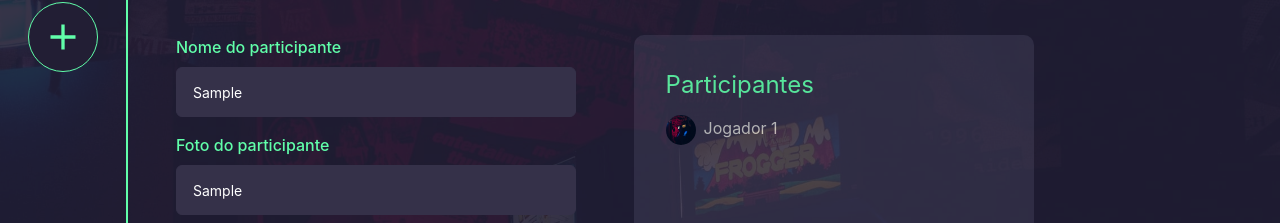
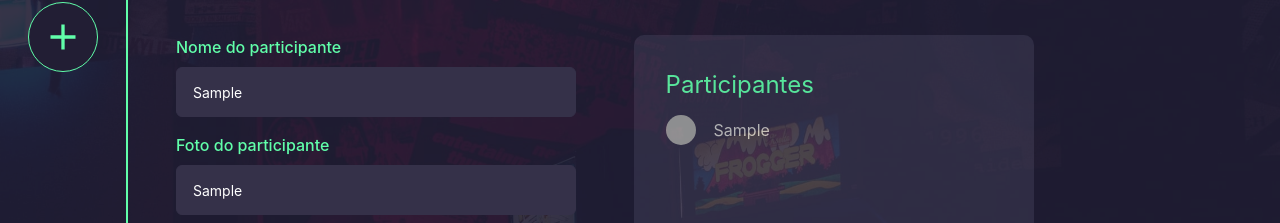
Before and after one commit to ez-Bracket/ez-bracket, a React (Create React App) app: page /addplayers in a window 1280 px wide. Both pictures are taken after typing "Sample", "Sample" into the empty fields and a click on the button "Adicionar participante". Shown: the part 153-376 px from the top of the page. Built offline with nearby package versions, Linux system fonts and the light colour scheme; grey boxes are pictures that could not be loaded.

Commit message:
feat: add form validation and requisition in addPlayerForm

```diff
--- a/src/components/AddPlayerForm/index.tsx
+++ b/src/components/AddPlayerForm/index.tsx
@@ -4,29 +4,71 @@ import {
   Input,
   InputGroup,
   Button,
-} from '@chakra-ui/react';
+} from "@chakra-ui/react";
+import { useForm } from "react-hook-form";
+import * as yup from "yup";
+import { yupResolver } from "@hookform/resolvers/yup";
+import { MessageError } from "../MessageError";
 
-const AddPlayerForm = () => {
+interface iPlayerList {
+  player: string;
+  playerImg?: string;
+}
+
+interface iAddPlayerFormProps {
+  playersList: iPlayerList[];
+  setPlayersList: ([]) => void;
+}
+
+const playersSchema = yup.object().shape({
+  player: yup.string().required("Nome do jogador é obrigatório"),
+});
+
+const AddPlayerForm = ({
+  playersList,
+  setPlayersList,
+}: iAddPlayerFormProps) => {
+  const {
+    register,
+    handleSubmit,
+    formState: { errors },
+  } = useForm<iPlayerList>({
+    resolver: yupResolver(playersSchema),
+  });
+
+  const onSubmit = (data: iPlayerList) => {
+    setPlayersList([...playersList, data]);
+  };
+
   return (
     <div className="w-[400px]">
-      <form className="w-[100%]">
+      <form className="w-[100%]" onSubmit={handleSubmit(onSubmit)}>
         <FormControl position="relative">
-          <FormLabel fontSize={16} className="text-green-100">
+          <FormLabel
+            fontSize={16}
+            className={
+              errors.player?.message ? "text-error-100" : "text-green-100"
+            }
+          >
             Nome do participante
           </FormLabel>
           <Input
             placeholder="Digite o nome do participante"
             _placeholder={{
-              color: '#c7c7c7',
-              opacity: '50%',
+              color: "#c7c7c7",
+              opacity: "50%",
             }}
-            borderColor="#353149"
+            borderColor={errors.player?.message ? "#E64980" : "#353149"}
             bg="#353149"
             fontSize="14px"
             height="50px"
             color="#fff"
             focusBorderColor="#c7c7c7"
+            {...register("player")}
           />
+          {errors.player?.message && (
+            <MessageError error={errors.player?.message}></MessageError>
+          )}
         </FormControl>
 
         <FormControl mt={4}>
@@ -35,8 +77,8 @@ const AddPlayerForm = () => {
             <Input
               placeholder="URL da foto do participante"
               _placeholder={{
-                color: '#c7c7c7',
-                opacity: '50%',
+                color: "#c7c7c7",
+                opacity: "50%",
               }}
               borderColor="#353149"
               bg="#353149"
@@ -45,6 +87,7 @@ const AddPlayerForm = () => {
               color="#fff"
               focusBorderColor="#c7c7c7"
               marginBottom={6}
+              {...register("playerImg")}
             />
           </InputGroup>
         </FormControl>
@@ -58,10 +101,11 @@ const AddPlayerForm = () => {
           h="49px"
           mb={5}
           _hover={{
-            bg: '#38F892',
+            bg: "#38F892",
           }}
-          _active={{ bgColor: '#61FFAA' }}
+          _active={{ bgColor: "#61FFAA" }}
           transition="0.3s ease"
+          type="submit"
         >
           Adicionar participante
         </Button>
--- a/src/components/PlayersList/index.tsx
+++ b/src/components/PlayersList/index.tsx
@@ -1,19 +1,34 @@
-import React from 'react';
-import dashboard from '../../assets/dashboard.jpg';
+import { BiUser } from "react-icons/bi";
 
-const PlayersList = () => {
+interface iPlayerList {
+  player: string;
+  playerImg?: string;
+}
+
+interface iPlayerListProps {
+  playersList: iPlayerList[];
+}
+
+const PlayersList = ({ playersList }: iPlayerListProps) => {
   return (
     <div className="bg-gray-200 w-[400px] p-8 rounded-[10px] mb-[100px] tablet:mb-0">
       <h3 className="text-green-100 text-2xl mb-3">Participantes</h3>
-      <ul>
-        <li>
-          <img
-            className=" inline-block w-[30px] h-[30px] rounded-full mr-2"
-            src={dashboard}
-            alt=""
-          />
-          <span className="font-base text-gray-100">Jogador 1</span>
-        </li>
+      <ul className="flex flex-col gap-[10px]">
+        {playersList.map((player) => (
+          <li className="flex gap-[10px] items-center">
+            {player.playerImg ? (
+              <img
+                className="w-[30px] h-[30px] rounded-full mr-2"
+                src={player.playerImg}
+                alt=""
+              />
+            ) : (
+              <BiUser className="w-[30px] h-[30px] rounded-full text-green-100 border-2 border-solid border-green-100 mr-2" />
+            )}
+
+            <span className="font-base text-gray-100">{player.player}</span>
+          </li>
+        ))}
       </ul>
     </div>
   );
--- a/src/pages/AddPlayers/index.tsx
+++ b/src/pages/AddPlayers/index.tsx
@@ -3,8 +3,15 @@ import AddPlayerForm from '../../components/AddPlayerForm';
 import CampInfo from '../../components/CampInfo';
 import { DashboardMenu } from '../../components/DashboardMenu';
 import PlayersList from '../../components/PlayersList';
+import {useState} from 'react'
+
+interface iPlayerList {
+  player: string;
+  playerImg?: string;
+}
 
 export const AddPlayers = () => {
+  const [playersList, setPlayersList] = useState<iPlayerList[]>([]);
   return (
     <div>
       <div className="bg-gray-300 h-screen">
@@ -20,8 +27,8 @@ export const AddPlayers = () => {
               number_of_players="16"
             />
             <div className="flex justify-between gap-8 laptop:flex-row flex-col w-[80%] mt-12">
-              <AddPlayerForm />
-              <PlayersList />
+              <AddPlayerForm playersList={playersList} setPlayersList={setPlayersList}/>
+              <PlayersList playersList={playersList}/>
             </div>
           </div>
         </section>
```
Also changed, not shown: src/contexts/UserContext.tsx (+31 -40 lines).
